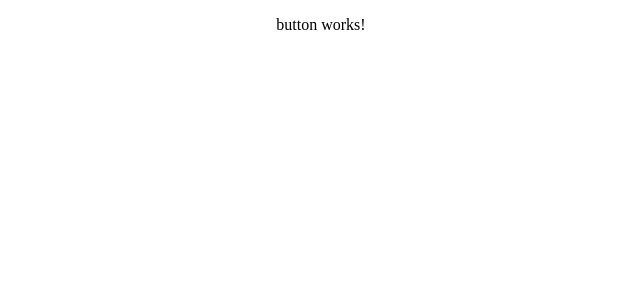
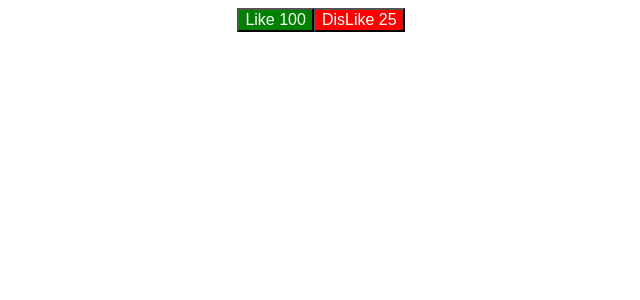
Before and after one commit to ameya1301999/Angular_Airline, an Angular app: page / in a window 1280 px wide. Shown: the top 300 px of the page, without its empty margins (319-959 px from the left). Built offline with nearby package versions, Linux system fonts and the light colour scheme.

Commit message:
likedislike

```diff
--- a/src/app/button/button.component.ts
+++ b/src/app/button/button.component.ts
@@ -2,11 +2,46 @@ import { Component, OnInit } from '@angular/core';
 
 @Component({
   selector: 'app-button',
-  templateUrl: './button.component.html',
-  styleUrls: ['./button.component.css']
+  template: '<html><head><title> LikeDislike Button</title></head><body> <button class="{{b1Class}}" (click) ="goLike()">{{likeLable}} {{likeCounter}}</button> <button class={{b2Class}} (click) ="goDisLike()">{{dislikeLable}} {{dislikeCounter}}</button> </body> </html>',
+  styles: [
+    `
+      .Liked {
+        background-color: green;
+        color: white;
+        padding: 15px 32 px;
+        font-size: 16px;
+      }
+
+      .disLiked {
+        background-color: red;
+        color: white;
+        padding: 15px 32 px;
+        font-size: 16px;
+      }
+    `
+  ]
+  //templateUrl: './button.component.html',
+  //styleUrls: ['./button.component.css']
 })
 export class ButtonComponent implements OnInit {
 
+
+  b1Class: string = "Liked";
+  b2Class: string = "disLiked";
+
+  likeCounter: number = 100;
+  dislikeCounter: number = 25;
+
+  likeLable: string = 'Like';
+  dislikeLable: string = 'DisLike';
+
+  goLike() {
+    console.log('Like is Clicked');
+  }
+
+  goDisLike() {
+    console.log('Disliked is Clicked');
+  }
 
   constructor() { }
 
```
